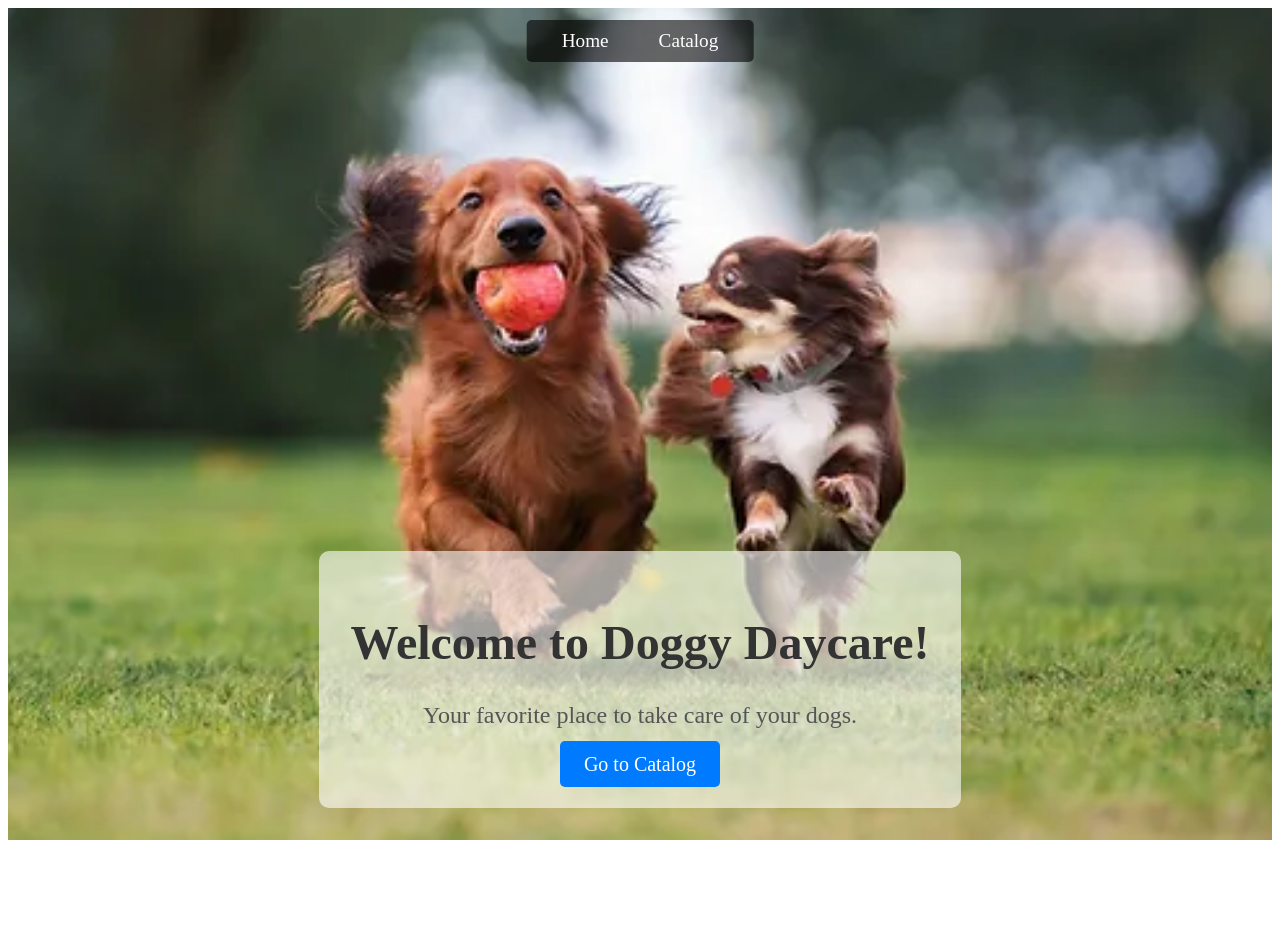
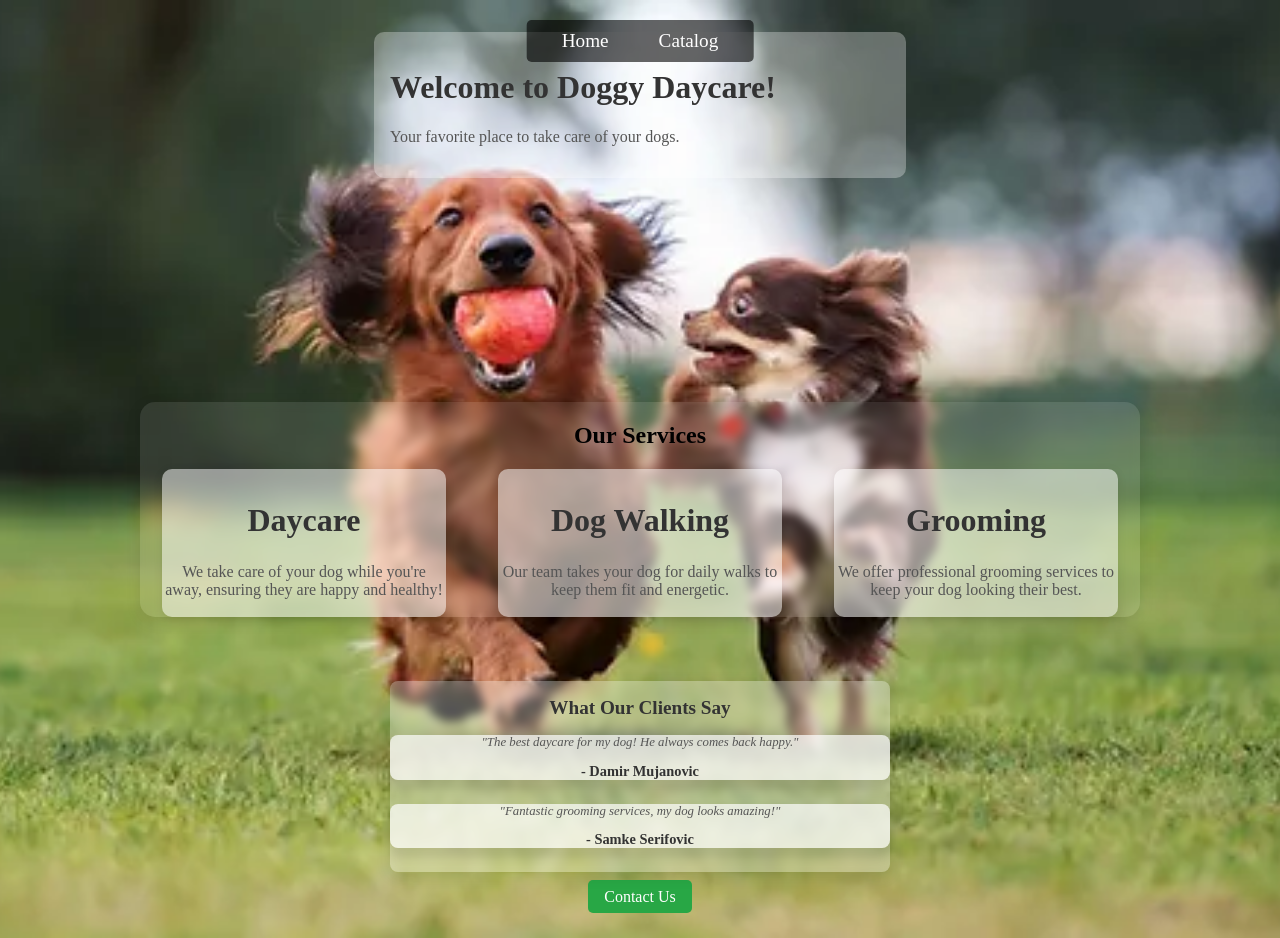
Before and after one commit to IrfanS01/DoggyD, a React (Vite) app: page /DoggyD/ in a window 1280 px wide. Before the commit the page ends 848 px from the top, so only its background shows below. Built offline with nearby package versions, Linux system fonts and the light colour scheme.

Commit message:
homeisfinish

```diff
--- a/src/Components/Home/Home.css
+++ b/src/Components/Home/Home.css
@@ -1,46 +1,166 @@
-/* Home.css */
+/* Generalni stilovi */
+body, html {
+  margin: 0;
+  padding: 0;
+  scroll-behavior: smooth;
+}
+
 .home-container {
-  background-image: url('/images/my-background.jpg'); /* Slika se sada nalazi u public folderu */
+  background-image: url('/images/my-background.jpg');
   background-size: cover;
   background-position: center;
   background-repeat: no-repeat;
-  height: 100vh; /* Visina na 100% ekrana */
+  min-height: 100vh;
   display: flex;
-  justify-content: center;
-  align-items: flex-end; /* Sadržaj je pri dnu */
-  text-align: center;
-  overflow: hidden; /* Sprječava pomicanje */
-  position: relative;
-  padding-bottom: 2rem; /* Razmak na dnu */
+  flex-direction: column;
+  justify-content: flex-start; /* Premješta sadržaj na vrh */
+  align-items: center;
+  padding: 2rem;
 }
 
 /* Stilizacija glavnog sadržaja */
 .home-content {
-  background-color: rgba(255, 255, 255, 0.6); /* Smanjili smo izraženost pozadine */
-  padding: 2rem;
+  background-color: rgba(255, 255, 255, 0.3); /* Blago prozirna pozadina */
+  padding: 1rem; /* Smanjen padding */
   border-radius: 10px;
+  width: 80%;
+  max-width: 500px;
+  margin-bottom: 5rem; /* Manji razmak između sekcija */
 }
 
 .home-title {
-  font-size: 3rem;
+  font-size: rem; /* Smanji font veličinu */
   color: #333;
 }
 
 .home-description {
-  font-size: 1.5rem;
+  font-size: 1rem; /* Smanji font veličinu */
   color: #555;
 }
 
 .home-button {
-  font-size: 1.25rem;
+  font-size: 1rem; /* Smanjen font */
   color: white;
   background-color: #007bff;
-  padding: 0.75rem 1.5rem;
+  padding: 0.5rem 1rem; /* Smanji padding */
   text-decoration: none;
   border-radius: 5px;
   transition: background-color 0.3s;
 }
 
-.home-button:hover {
-  background-color: #0056b3;
+.service-item:hover, .testimonial:hover {
+  transform: scale(1.05); /* Blago povećanje na hover */
+  box-shadow: 0 8px 20px rgba(0, 0, 0, 0.2); /* Izraženija sjena */
 }
+
+
+/* Sekcija s uslugama */
+.services-section {
+  padding: 2 rem;
+  background-color: rgba(255, 255, 255, 0.1); /* Blago prozirna pozadina */
+  backdrop-filter: blur(5px); /* Blur efekat pozadine */
+  border-radius: 15px; /* Zaobljeni uglovi */
+  box-shadow: 0 4px 15px rgba(0, 0, 0, 0.1); /* Dodana sjena za dubinu */
+  width: 100%;
+  max-width: 1000px;
+  margin-top: 9rem;
+  text-align: center;
+}
+
+.services-list {
+  display: flex;
+  justify-content: space-around;
+  align-items: center;
+  gap: 0.5rem;
+  flex-wrap: wrap;
+}
+
+.service-item {
+  background-color: rgba(255, 255, 255, 0.5); /* Blago prozirna pozadina */
+  transition: transform 0.3s ease, box-shadow 0.3s ease;
+  padding: 0.1rem;
+  border-radius: 10px;
+  box-shadow: 0 2px 10px rgba(0, 0, 0, 0.1); /* Manja sjena unutar kartica */
+  width: 28%; /* Kartice su sada malo uže */
+  min-width: 180px;
+  text-align: center;
+  transition: transform 0.3s ease, box-shadow 0.3s ease; /* Animacija za hover */
+}
+
+.service-item h3 {
+  font-size: 2rem;
+  margin-bottom: 1.5rem;
+  color: #333;
+}
+
+.service-item p {
+  font-size: 1rem;
+  color: #555;
+}
+
+/* Sekcija Testimonijali */
+.testimonials-section {
+  padding: 0.0rem; /* Smanjen padding */
+  background-color: rgba(255, 255, 255, 0.3); /* Povećana providnost */
+  backdrop-filter: blur(5px);
+  border-radius: 8px;
+  box-shadow: 0 4px 15px rgba(0, 0, 0, 0.1); /* Lagana sjena za izdvajanje */
+  width: 75%;
+  max-width: 500px; /* Smanjen maksimalni širinski limit */
+  margin-top: 4rem;
+  text-align: center;
+}
+
+.testimonials-section h2 {
+  font-size: 1.2rem; /* Smanjen font naslova sekcije */
+  color: #333;
+  margin-bottom: 1rem;
+}
+
+.testimonial {
+  background-color: rgba(255, 255, 255, 0.7); /* Poluprozirna pozadina */
+  transition: transform 0.3s ease, box-shadow 0.3s ease;
+  padding: 0.0rem; /* Smanjen padding unutar svakog testimoniala */
+  border-radius: 8px;
+  box-shadow: 0 10px 10px rgba(0, 0, 0, 0.1);
+  margin-bottom: 1.5rem;
+  width: 100%; /* Smanjena širina svakog testimoniala */
+  max-width: 600px; /* Maksimalna širina za veću responzivnost */
+  margin-left: auto;
+  margin-right: auto;
+  text-align: center;
+}
+
+.testimonial p {
+  font-size: 0.8rem; /* Smanjen font za tekst testimoniala */
+  color: #555;
+  font-style: italic;
+
+}
+
+.testimonial span {
+  display: block;
+  font-size: 0.9rem; /* Smanjen font za ime klijenta */
+  margin-top: 0.5rem;
+  font-weight: bold;
+  color: #333;
+}
+
+/* Dugme za kontakt */
+.contact-section {
+  margin-top: 1rem; /* Manji razmak gore */
+}
+
+.contact-button {
+  font-size: 1rem; /* Smanjen font */
+  color: white;
+  background-color: #28a745;
+  padding: 0.5rem 1rem; /* Smanjen padding */
+  text-decoration: none;
+  border-radius: 5px;
+  transition: background-color 0.3s;
+}
+
+.contact-button:hover {
+  background-color: #218838;
+}
--- a/src/Components/Home/Home.jsx
+++ b/src/Components/Home/Home.jsx
@@ -8,8 +8,45 @@ function Home() {
       <div className="home-content">
         <h1 className="home-title">Welcome to Doggy Daycare!</h1>
         <p className="home-description">Your favorite place to take care of your dogs.</p>
-        <Link to="/catalog" className="home-button">Go to Catalog</Link>
+
       </div>
+
+      {/* Sekcija s opisom usluga */}
+      <section className="services-section">
+        <h2>Our Services</h2>
+        <div className="services-list">
+          <div className="service-item">
+            <h3>Daycare</h3>
+            <p>We take care of your dog while you're away, ensuring they are happy and healthy!</p>
+          </div>
+          <div className="service-item">
+            <h3>Dog Walking</h3>
+            <p>Our team takes your dog for daily walks to keep them fit and energetic.</p>
+          </div>
+          <div className="service-item">
+            <h3>Grooming</h3>
+            <p>We offer professional grooming services to keep your dog looking their best.</p>
+          </div>
+        </div>
+      </section>
+
+      {/* Testimonijali */}
+      <section className="testimonials-section">
+        <h2>What Our Clients Say</h2>
+        <div className="testimonial">
+          <p>"The best daycare for my dog! He always comes back happy."</p>
+          <span>- Damir Mujanovic</span>
+        </div>
+        <div className="testimonial">
+          <p>"Fantastic grooming services, my dog looks amazing!"</p>
+          <span>- Samke Serifovic</span>
+        </div>
+      </section>
+
+      {/* Dugme za kontakt */}
+      <section className="contact-section">
+        <Link to="/contact" className="contact-button">Contact Us</Link>
+      </section>
     </div>
   );
 }
```
